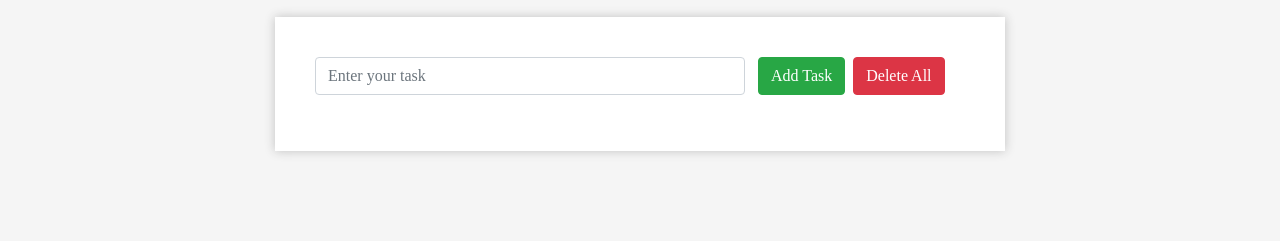
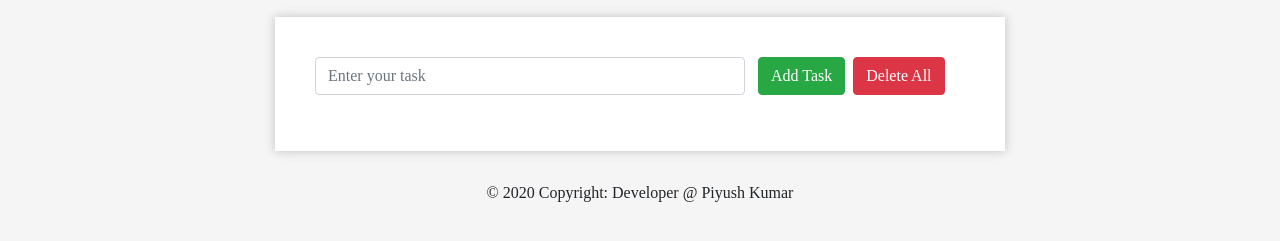
Before and after one commit to pshkumar/Todo-List-implementation, a plain HTML site: page index.html in a window 1280 px wide. Shown: the part 153-394 px from the top of the page. Drawn offline with nearby package versions, Linux system fonts and the light colour scheme.

Commit message:
sum changes

```diff
--- a/index.html
+++ b/index.html
@@ -56,7 +56,19 @@
       </div>
     </div>
   </section>
+  <!-- Footer -->
+<footer class="page-footer font-small blue">
+
+  <!-- Copyright -->
+  <div class="footer-copyright text-center py-3">
+    <p>© 2020 Copyright: Developer @ Piyush Kumar</p>
+  </div>
+  <!-- Copyright -->
+
+</footer>
+<!-- Footer -->
   <script src="main.js"></script>
+
 </body>
 
 </html>
```
